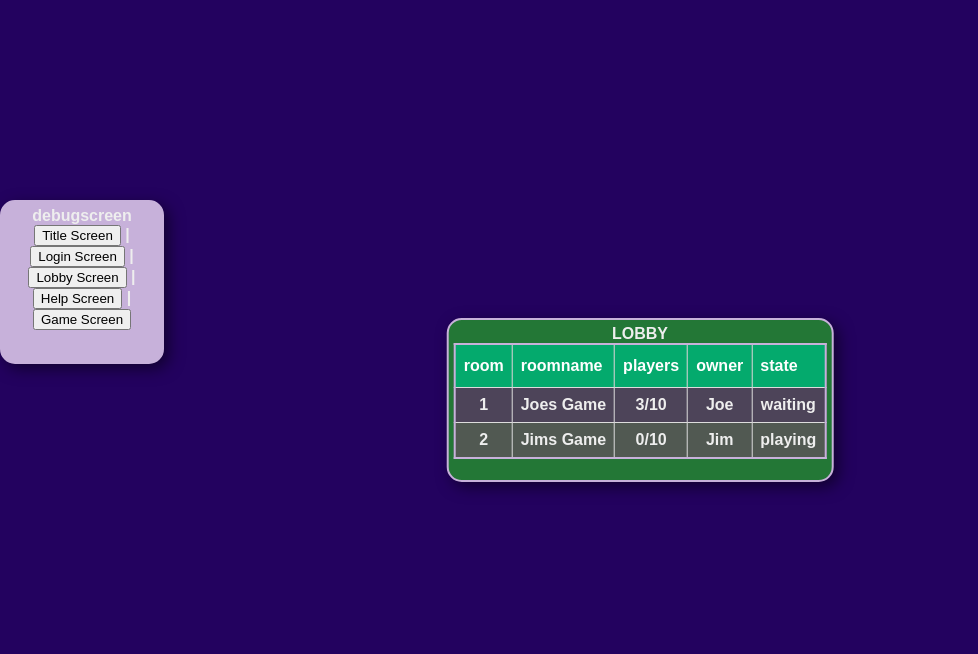
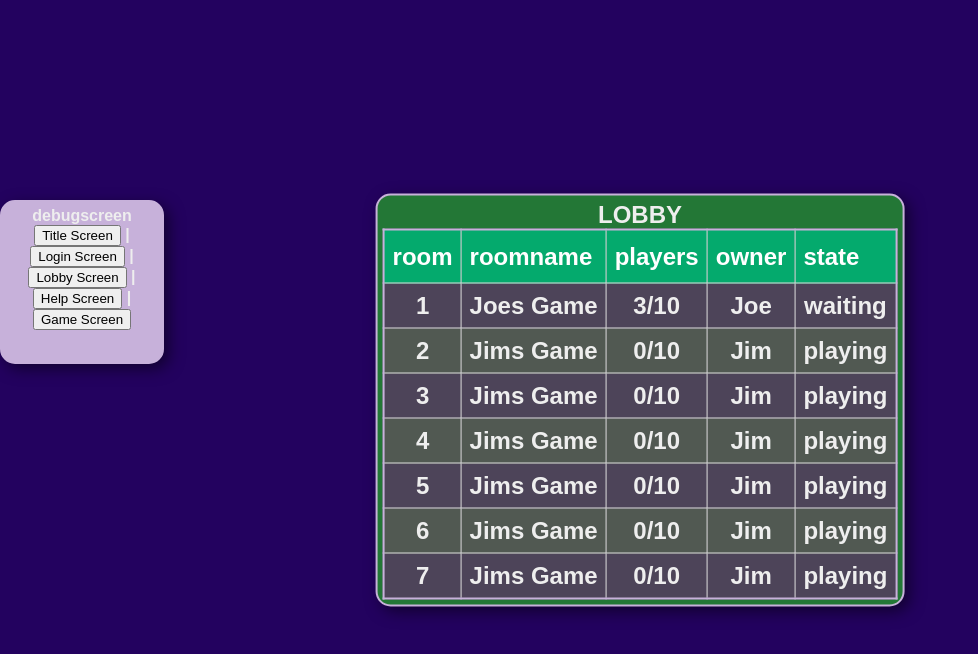
Before and after one commit to WrongWayWrongWay/scrumble, a website: page web/index.html in a window 1280 px wide. Both pictures are taken after a click on the button "Lobby Screen". Shown: the whole page, without its empty margins (0-978 px from the left). Drawn offline with nearby package versions, Linux system fonts and the light colour scheme; a web font is replaced by a local one.

Commit message:
adding stuff

```diff
--- a/web/index.html
+++ b/web/index.html
@@ -78,6 +78,41 @@ LOBBY <br>
   <td>Jim</td>
   <td>playing</td>
 </tr>
+<tr>
+  <td>3</td>
+  <td>Jims Game</td>
+  <td>0/10</td>
+  <td>Jim</td>
+  <td>playing</td>
+</tr>
+<tr>
+  <td>4</td>
+  <td>Jims Game</td>
+  <td>0/10</td>
+  <td>Jim</td>
+  <td>playing</td>
+</tr>
+<tr>
+  <td>5</td>
+  <td>Jims Game</td>
+  <td>0/10</td>
+  <td>Jim</td>
+  <td>playing</td>
+</tr>
+<tr>
+  <td>6</td>
+  <td>Jims Game</td>
+  <td>0/10</td>
+  <td>Jim</td>
+  <td>playing</td>
+</tr>
+<tr>
+  <td>7</td>
+  <td>Jims Game</td>
+  <td>0/10</td>
+  <td>Jim</td>
+  <td>playing</td>
+</tr>
 </tbody>
 
 
--- a/web/style/styles.css
+++ b/web/style/styles.css
@@ -37,8 +37,10 @@ table {
   border-collapse: collapse;
   width: 100%;
   border-radius: 5px;
-  border : 2px solid var(--border-color);
+  height:60%;
+  border: 2px solid var(--border-color);
   background-color: var(--secondary-color);
+    font-size:3vh;
 }
 
 td, th {
@@ -56,6 +58,8 @@ th {
   background-color: #04AA6D;
   color: white;
 }
+
+
 canvas {
   display: block;
   background: #3a3a3a;
@@ -141,10 +145,9 @@ input {
   float:left;
   min-height:150px;
   display: none;
+  font-size:3vh;
+
 }
-
-
-
 
 #debugscreen{
   position: absolute;
```
